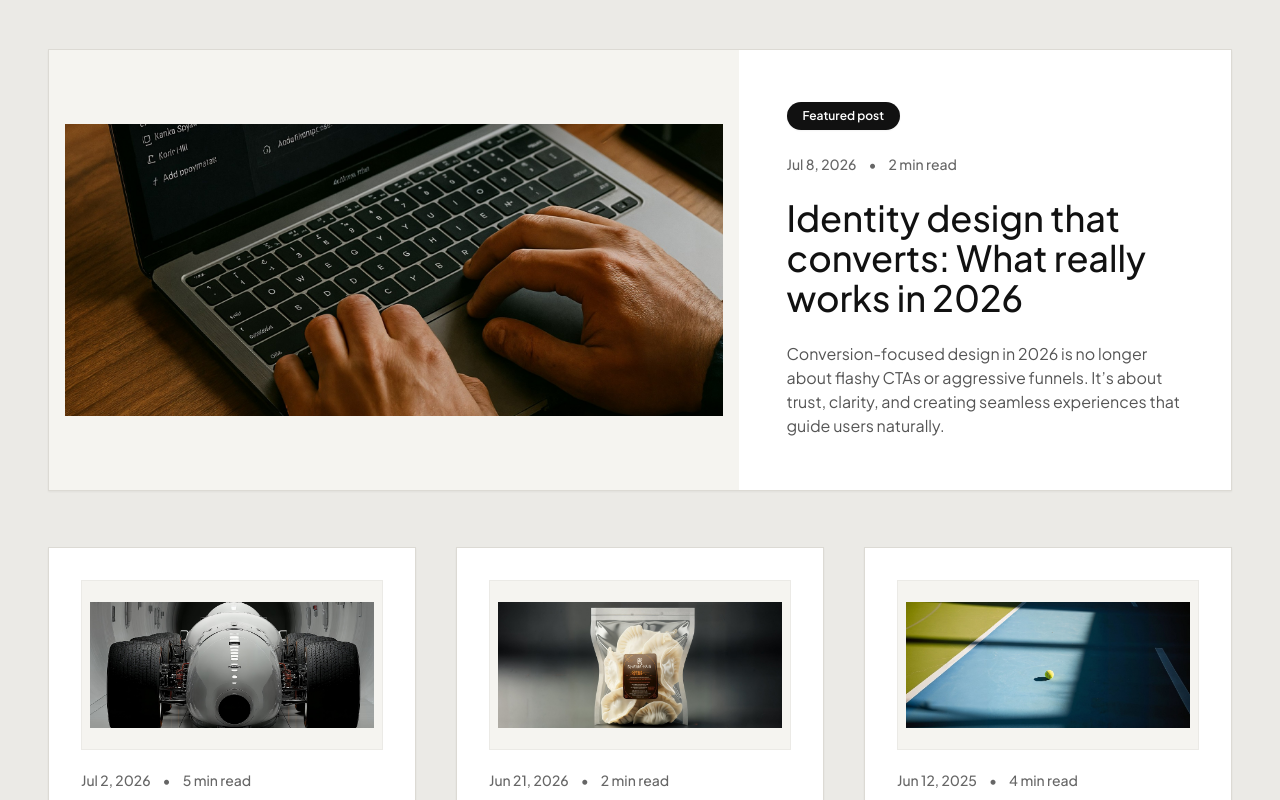
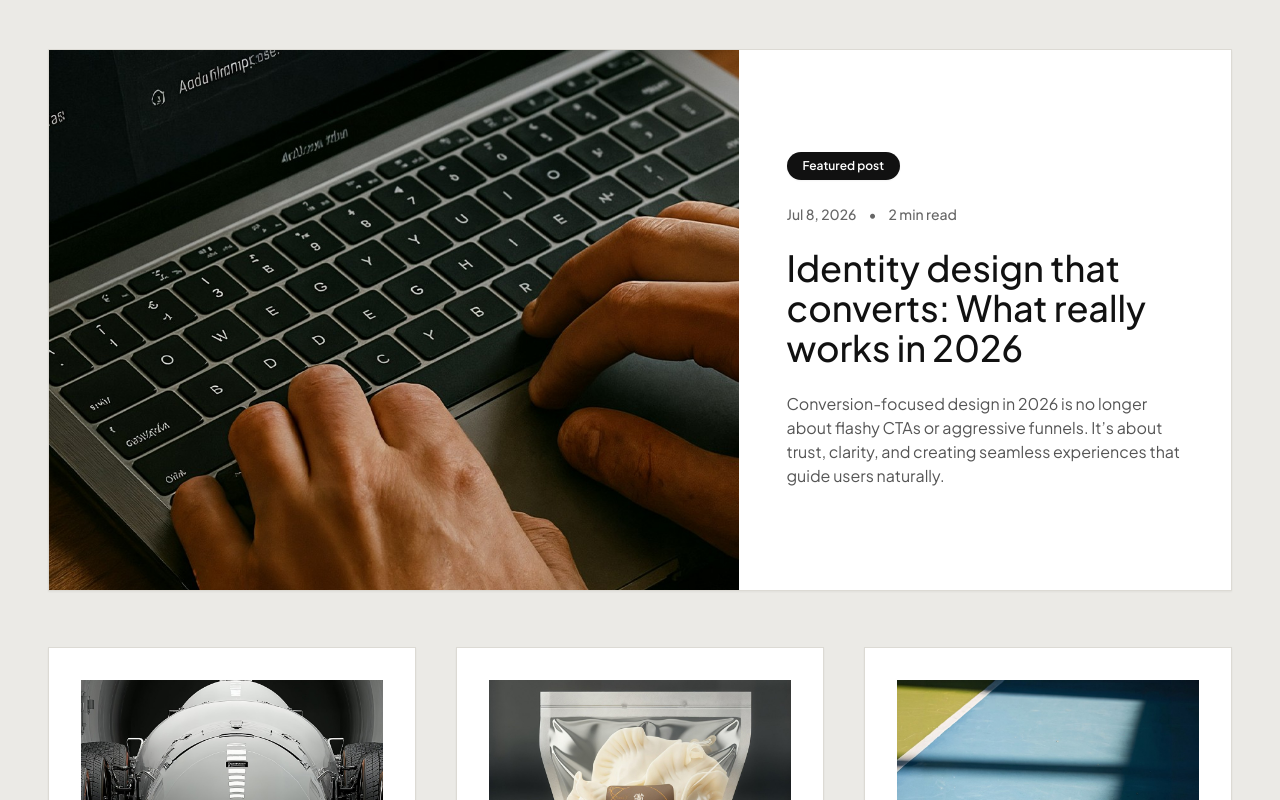
Before and after one commit to 0001-DEV/Identifine, a React (Vite) app: page /blog in a window 1280 px wide. Shown: the part 400-1200 px from the top of the page. Built offline with nearby package versions, Linux system fonts and the light colour scheme; no server answers; a web font is replaced by a local one.

Commit message:
fix: refine blog header and card image layouts for full bleed edge-to-edge rendering without cropping gaps

```diff
--- a/src/pages/BlogDetailPage.jsx
+++ b/src/pages/BlogDetailPage.jsx
@@ -96,11 +96,11 @@ export default function BlogDetailPage() {
 
         {/* Featured Hero Image if available */}
         {article.image && (
-          <div className="w-full h-[480px] sm:h-[680px] lg:h-[780px] rounded-none overflow-hidden bg-[#F5F4F0] border border-[#DCDAD4] shadow-sm">
+          <div className="w-full aspect-[16/9] sm:aspect-[21/9] max-h-[550px] rounded-xl overflow-hidden bg-[#F5F4F0] border border-[#DCDAD4] shadow-sm relative">
             <img
               src={article.image}
               alt={article.title}
-              className="w-full h-full object-cover select-none"
+              className="w-full h-full object-cover object-center select-none"
             />
           </div>
         )}
--- a/src/pages/BlogPage.jsx
+++ b/src/pages/BlogPage.jsx
@@ -390,12 +390,12 @@ export default function BlogPage() {
           >
             <div className="grid grid-cols-1 lg:grid-cols-12 items-center">
 
-              {/* Left Image - Responsive Aspect Ratio without cropping */}
-              <div className="lg:col-span-7 min-h-[320px] sm:min-h-[440px] max-h-[560px] overflow-hidden bg-[#F5F4F0] relative flex items-center justify-center p-4">
+              {/* Left Image - Full Bleed Card Hero */}
+              <div className="lg:col-span-7 h-[360px] sm:h-[480px] lg:h-[540px] overflow-hidden bg-[#F5F4F0] relative">
                 <img
                   src={featuredPost.image}
                   alt={featuredPost.title}
-                  className="w-full h-auto max-h-[520px] object-contain group-hover:scale-105 transition-transform duration-700 ease-out select-none"
+                  className="w-full h-full object-cover object-center group-hover:scale-105 transition-transform duration-700 ease-out select-none"
                 />
               </div>
 
@@ -435,11 +435,11 @@ export default function BlogPage() {
               >
                 <div className="space-y-5">
                   {/* Article Image */}
-                  <div className="aspect-[16/9] w-full rounded-none overflow-hidden bg-[#F5F4F0] relative flex items-center justify-center p-2 border border-[#EBEAE6]">
+                  <div className="h-60 sm:h-64 w-full rounded-none overflow-hidden bg-[#F5F4F0] relative">
                     <img
                       src={article.image}
                       alt={article.title}
-                      className="w-full h-full object-contain group-hover:scale-105 transition-transform duration-700 ease-out select-none"
+                      className="w-full h-full object-cover object-center group-hover:scale-105 transition-transform duration-700 ease-out select-none"
                     />
                   </div>
 
```
